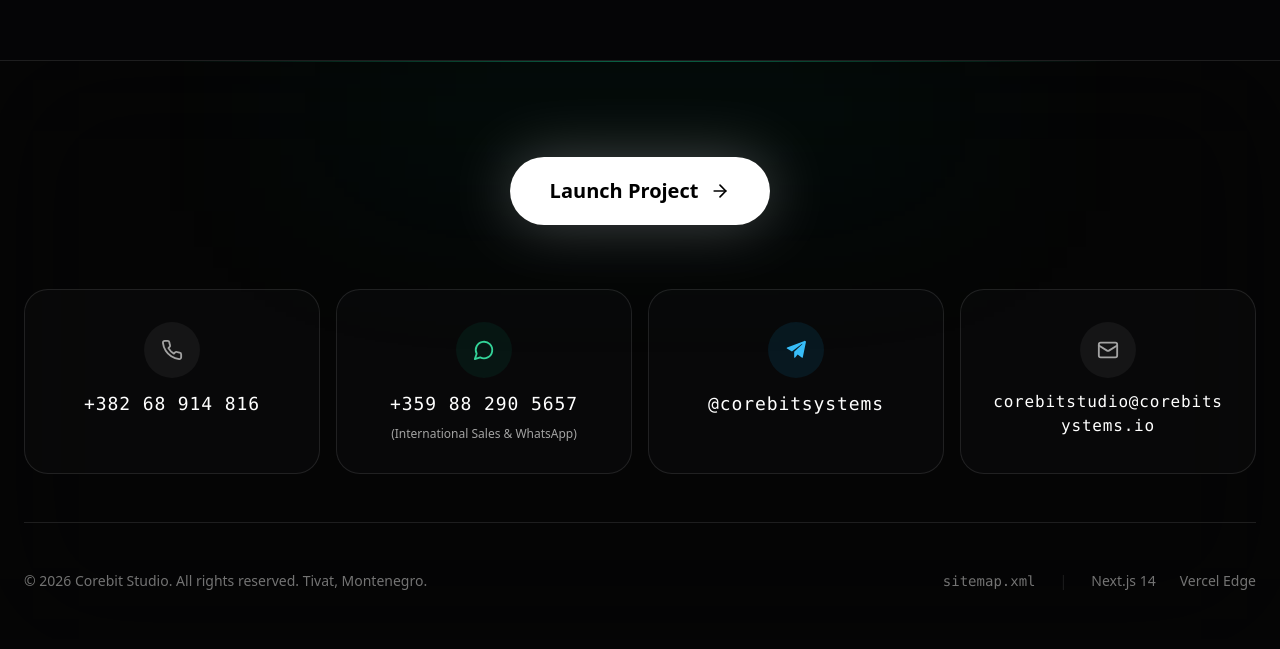
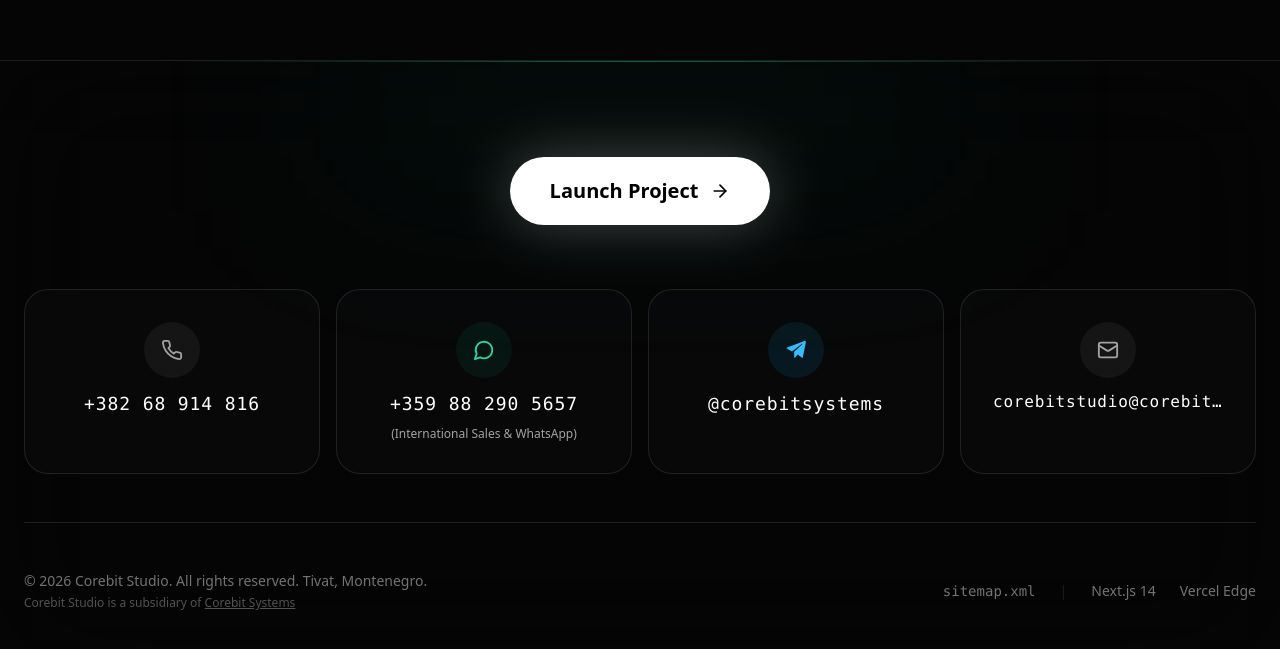
Before and after one commit to Corebit-Systems/Corebit-Studio, a Next.js app: page /en in a window 1280 px wide. Shown: the part 5750-6399 px from the top of the page. Built offline with nearby package versions, Linux system fonts and the light colour scheme.

Commit message:
feat: implement responsive Header component and initial app routing structure

```diff
--- a/app/[locale]/layout.tsx
+++ b/app/[locale]/layout.tsx
@@ -19,39 +19,39 @@ const LOCALE_META: Record<
   { title: string; description: string; ogLocale: string; twitterDesc: string; keywords: string[] }
 > = {
   en: {
-    title:       'Corebit Studio | High-Performance Web Architecture & Business Automation',
-    description: 'We architect proprietary business automation modules and ultra-fast Next.js web platforms with sub-100ms load times. Based in Tivat, Montenegro.',
+    title:       'Corebit Studio | Premium Web Development & Booking Automation for Business',
+    description: 'We build high-converting, ultra-fast websites and custom booking engines that turn traffic into revenue. Tailored digital solutions for restaurants, hotels, and local businesses.',
     ogLocale:    'en_US',
-    twitterDesc: 'Proprietary automation modules & ultra-fast Next.js platforms. Sub-100ms. Tivat, Montenegro.',
-    keywords:    ['web architecture Montenegro', 'Next.js automation agency', 'booking system Tivat', 'high-performance web platforms', 'custom automation modules', 'Corebit Studio'],
+    twitterDesc: 'Premium websites and automated booking engines to grow your business. Tailored for restaurants, hotels, and local brands.',
+    keywords:    ['web development Montenegro', 'booking automation agency', 'restaurant booking system', 'hotel web solutions', 'custom booking engines', 'Corebit Studio'],
   },
   ru: {
-    title:       'Corebit Studio | Разработка быстрых сайтов и автоматизация бизнеса в Черногории',
-    description: 'Разработка проприетарных модулей автоматизации бизнеса и сверхбыстрых веб-платформ на Next.js с загрузкой до 100 мс. Тиват, Черногория.',
+    title:       'Corebit Studio | Разработка продающих сайтов и автоматизация бронирования для бизнеса',
+    description: 'Создаем сверхбыстрые премиум-сайты и автоматизированные системы бронирования, которые привлекают клиентов и увеличивают выручку ресторанов, отелей и локального бизнеса.',
     ogLocale:    'ru_RU',
-    twitterDesc: 'Модули автоматизации и сверхбыстрые платформы Next.js. Загрузка до 100 мс. Тиват, Черногория.',
-    keywords:    ['веб-архитектура Черногория', 'Next.js агентство автоматизации', 'система бронирования Тиват', 'высокопроизводительные веб-платформы', 'Corebit Studio'],
+    twitterDesc: 'Разработка сайтов и систем автоматизации бронирования для отелей, ресторанов и локального бизнеса.',
+    keywords:    ['разработка сайтов Черногория', 'автоматизация ресторанов Тиват', 'система бронирования отелей', 'веб-студия Черногория', 'Corebit Studio'],
   },
   cnr: {
-    title:       'Corebit Studio | Izrada brzih sajtova i automatizacija poslovanja u Tivtu i Budvi',
-    description: 'Projektujemo sopstvene module za automatizaciju poslovanja i ultra brze Next.js veb platforme sa učitavanjem ispod 100ms. Tivat, Crna Gora.',
+    title:       'Corebit Studio | Izrada sajtova i automatizacija rezervacija za biznis',
+    description: 'Kreiramo brze i moderne sajtove i sisteme za online rezervacije koji privlače goste i povećavaju prihode hotela, restorana i lokalnih biznisa.',
     ogLocale:    'sr_ME',
-    twitterDesc: 'Moduli za automatizaciju i ultra brze Next.js platforme. Ispod 100ms. Tivat, Crna Gora.',
-    keywords:    ['veb arhitektura Crna Gora', 'Next.js agencija automatizacija', 'sistem rezervacija Tivat', 'Corebit Studio'],
+    twitterDesc: 'Izrada sajtova i sistema za rezervacije za hotele, restorane i lokalna preduzeća. Povećajte prodaju.',
+    keywords:    ['izrada sajtova Crna Gora', 'rezervacija restorana Tivat', 'sistem rezervacije hotela', 'Corebit Studio'],
   },
   srb: {
-    title:       'Corebit Studio | Izrada brzih sajtova i automatizacija poslovanja u Beogradu',
-    description: 'Projektujemo sopstvene module za automatizaciju poslovanja i ultra brze Next.js veb platforme sa učitavanjem ispod 100ms. Beograd, Srbija.',
+    title:       'Corebit Studio | Izrada sajtova i automatizacija rezervacija za biznis',
+    description: 'Kreiramo brze i moderne sajtove i sisteme za online rezervacije koji privlače klijente i povećavaju prihode hotela, restorana i lokalnih biznisa.',
     ogLocale:    'sr_RS',
-    twitterDesc: 'Moduli za automatizaciju i ultra brze Next.js platforme. Ispod 100ms. Beograd, Srbija.',
-    keywords:    ['veb arhitektura Srbija', 'Next.js agencija automatizacija', 'sistem rezervacija', 'Corebit Studio'],
+    twitterDesc: 'Izrada sajtova i sistema za rezervacije za hotele, restorane i lokalna preduzeća. Povećajte prodaju.',
+    keywords:    ['izrada sajtova Srbija', 'rezervacija restorana', 'sistem rezervacije hotela', 'Corebit Studio'],
   },
   sq: {
-    title:       'Corebit Studio | Arkitekturë Ueb me Performancë të Lartë & Automatizim',
-    description: 'Ne projektojmë module të automatizimit të biznesit dhe platforma ueb ultra të shpejta Next.js me kohë ngarkimi nën 100ms. Tivat, Mal i Zi.',
+    title:       'Corebit Studio | Zhvillim Ueb Premium & Automatizim Rezervimesh për Biznes',
+    description: 'Ne ndërtojmë uebfaqe me konvertim të lartë dhe motorë rezervimi të personalizuar që rrisin të ardhurat. Zgjidhje digjitale për restorante, hotele dhe biznese.',
     ogLocale:    'sq_AL',
-    twitterDesc: 'Module automatizimi & platforma Next.js ultra të shpejta. Nën 100ms. Tivat, Mal i Zi.',
-    keywords:    ['arkitekturë ueb Shqipëri', 'Next.js agjensi automatizim', 'sistem rezervimi Tivat', 'Corebit Studio'],
+    twitterDesc: 'Uebfaqe premium dhe sisteme rezervimi të automatizuara për restorante, hotele dhe biznese lokale.',
+    keywords:    ['zhvillim ueb Shqipëri', 'automatizim rezervimesh', 'sistem rezervimi hotel', 'Corebit Studio'],
   },
 };
 
--- a/components/ContactForm.tsx
+++ b/components/ContactForm.tsx
@@ -95,14 +95,26 @@ export default function ContactForm({ dict, locale }: ContactFormProps) {
       if (response.success) {
         // Write localStorage hint (secondary only — actual security is server-side cookie)
         localStorage.setItem('last_submit_time', Date.now().toString());
-        // Start the ref-based countdown — immune to DevTools localStorage manipulation
-        startCooldown(60);
         setStatus('success');
 
         // UX Clean reset
         setName('');
         setEmail('');
         setMessage('');
+
+        // Delay the rate limit lock in the UI by 3 seconds so the user can read the success message.
+        // After 3 seconds, we start the cooldown with the remaining time (~57s).
+        setTimeout(() => {
+          const lastSubmit = localStorage.getItem('last_submit_time');
+          if (lastSubmit) {
+            const elapsed = Date.now() - parseInt(lastSubmit, 10);
+            const remaining = 60000 - elapsed;
+            if (remaining > 0) {
+              startCooldown(Math.ceil(remaining / 1000));
+            }
+          }
+          setStatus('idle');
+        }, 3000);
       } else {
         if (response.errorType === 'rate') {
           setErrorMessage(dict.error_rate);
--- a/components/Footer.tsx
+++ b/components/Footer.tsx
@@ -72,12 +72,12 @@ export default function Footer({ dict }: FooterProps) {
 
           <a
             href="mailto:corebitstudio@corebitsystems.io"
-            className="group flex flex-col items-center gap-3 p-6 sm:p-8 rounded-2xl sm:rounded-3xl bg-white/[0.02] border border-white/10 hover:border-white/30 hover:bg-white/[0.04] transition-all"
+            className="group flex flex-col items-center gap-3 p-6 sm:p-8 rounded-2xl sm:rounded-3xl bg-white/[0.02] border border-white/10 hover:border-white/30 hover:bg-white/[0.04] transition-all min-w-0 overflow-hidden w-full"
           >
             <div className="w-12 h-12 sm:w-14 sm:h-14 flex items-center justify-center rounded-full bg-white/5 text-neutral-400 group-hover:text-white group-hover:bg-white/10 transition-all shrink-0">
               <Mail size={22} />
             </div>
-            <span className="font-mono text-sm sm:text-base tracking-wider text-white break-all text-center">corebitstudio@corebitsystems.io</span>
+            <span className="font-mono text-sm sm:text-base tracking-wider text-white whitespace-nowrap truncate max-w-full block text-center">corebitstudio@corebitsystems.io</span>
           </a>
 
         </div>
@@ -86,7 +86,20 @@ export default function Footer({ dict }: FooterProps) {
 
         {/* Bottom bar */}
         <div className="flex flex-col md:flex-row justify-between items-center w-full text-xs sm:text-sm text-neutral-500 gap-3 md:gap-0 text-center md:text-left">
-          <p>{dict.footer.rights}</p>
+          <div className="flex flex-col gap-1 items-center md:items-start">
+            <p>{dict.footer.rights}</p>
+            <p className="text-neutral-600 text-[11px] sm:text-xs">
+              Corebit Studio is a subsidiary of{' '}
+              <a
+                href="https://corebitsystems.io"
+                target="_blank"
+                rel="noopener noreferrer"
+                className="hover:text-emerald-400 underline transition-colors"
+              >
+                Corebit Systems
+              </a>
+            </p>
+          </div>
           <div className="flex items-center gap-4 sm:gap-6">
             <a
               href="/sitemap.xml"
--- a/components/Header.tsx
+++ b/components/Header.tsx
@@ -185,7 +185,7 @@ export default function Header({ dict, locale }: HeaderProps) {
                 {dict.hero.cta}
               </Link>
               <div className="flex items-center justify-center border-t border-white/10 pt-6">
-                <span className="text-sm font-medium text-neutral-500 tracking-widest uppercase">Corebit Systems</span>
+                <span className="text-sm font-medium text-neutral-500 tracking-widest uppercase">Corebit Studio</span>
               </div>
             </motion.div>
           </motion.div>
```
Also changed, not shown: public/robots.txt.
